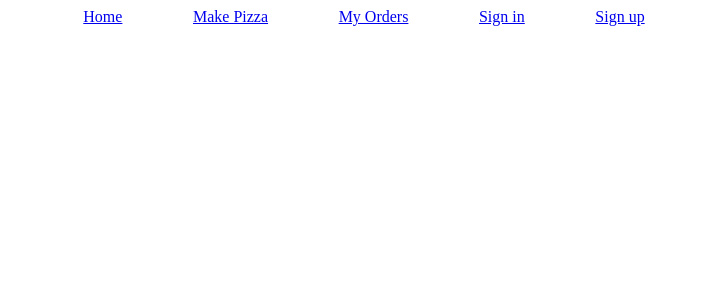
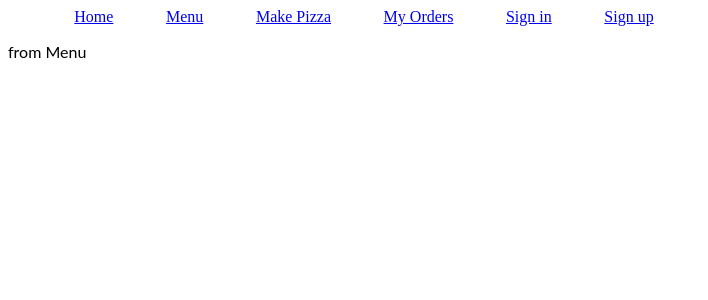
Before and after one commit to surya-nagarajan09/pizza_hackathon, a React (Create React App) app: page /Menu in a window 1280 px wide. Shown: the top 300 px of the page, without its empty margins (0-708 px from the left). Built offline with nearby package versions, Linux system fonts and the light colour scheme.

Commit message:
2 files modified, 1 added

```diff
--- a/src/App.js
+++ b/src/App.js
@@ -1,11 +1,11 @@
 import React from "react";
 import "./style.css";
 import Nav from "./Nav";
-import Signin from "./Signin";
 import Custom from "./Custom";
 import Order from "./Orders";
 import Home from "./Home";
 import Signup from "./Signup";
+import Menu from "./Menu";
 
 import { BrowserRouter as Router, Switch, Route } from "react-router-dom";
 
@@ -16,10 +16,10 @@
         <Nav className="navigation" />
         <Switch>
           <Route path="/" exact component={Home} />
-          <Route path="/Signin" component={Signin} />
-           <Route path="/Signup" component={Signup} />
+          <Route path="/Signup" component={Signup} />
           <Route path="/Custom" component={Custom} />
           <Route path="/Order" component={Order} />
+          <Route path="/Menu" component={Menu} />
         </Switch>
       </div>
     </Router>
--- /dev/null
+++ b/src/Menu.js
@@ -0,0 +1,7 @@
+import React from "react";
+
+function Main() {
+  return <p> from Menu</p>;
+}
+
+export default Main;
--- a/src/Nav.js
+++ b/src/Nav.js
@@ -9,6 +9,11 @@
        <Link to="/">
         <li>Home</li>
       </Link>
+      <Link to="/Menu">
+        <li>Menu</li>
+      </Link>
+
+
 
 
        <Link to="/Custom">
```
